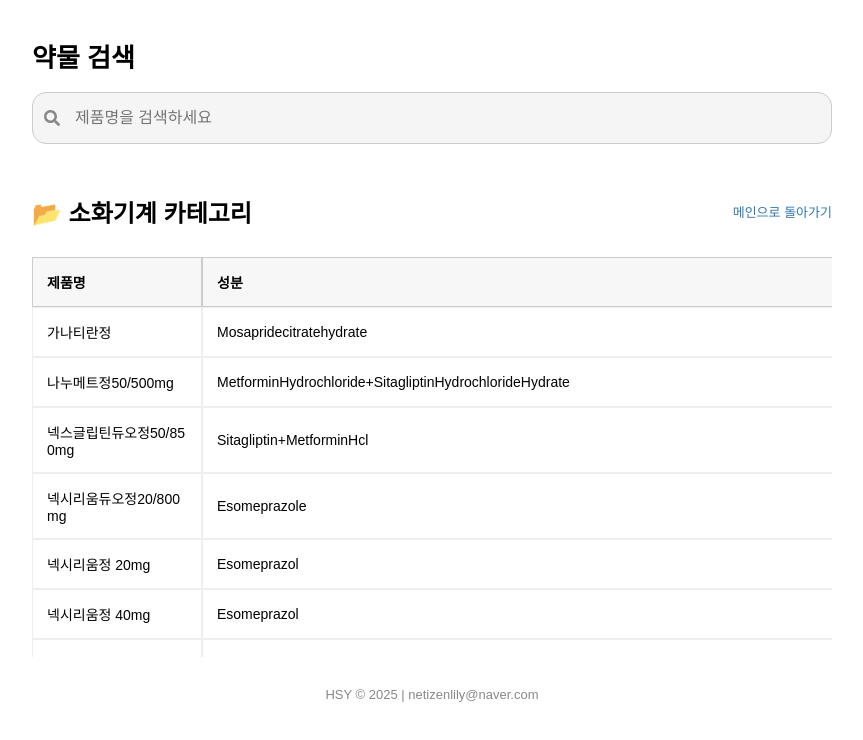
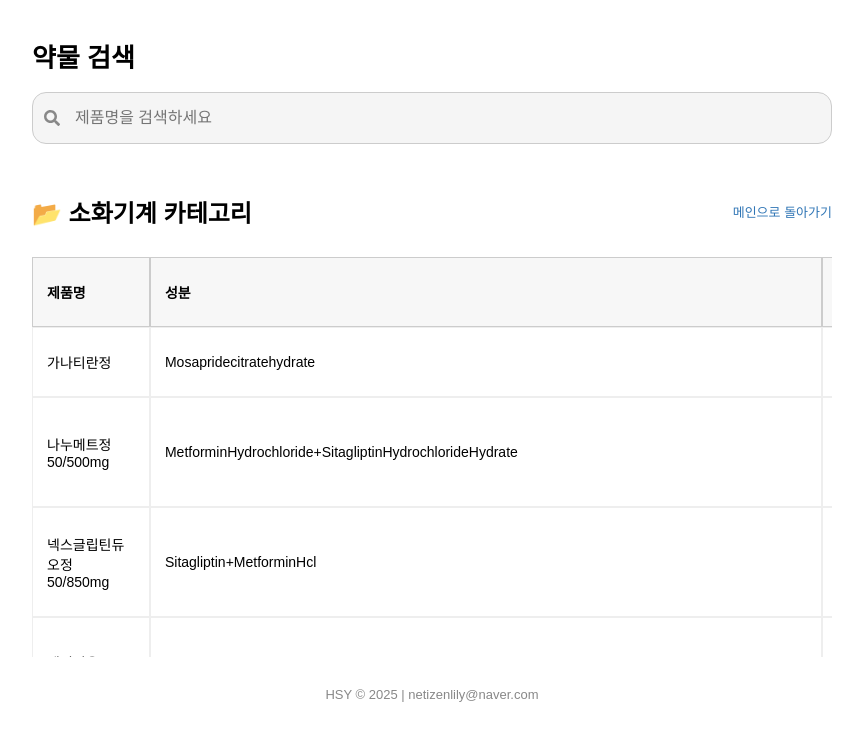
Before and after one commit to dasampharm/dasanpharm, a React (Create React App) app: page / in a window 1280 px wide. Both pictures are taken after a click on the button "소화기계". Shown: the top 740 px of the page, without its empty margins (208-1071 px from the left). Built offline with nearby package versions, Linux system fonts and the light colour scheme.

Commit message:
Update Appjs

```diff
--- a/src/App.js
+++ b/src/App.js
@@ -94,20 +94,7 @@ function App() {
                 boxSizing: "border-box"
               }}
             />
-            <ul style={{
-              listStyle: "none",
-              paddingLeft: 0,
-              maxHeight: "400px",
-              overflowY: "auto",
-              border: suggestions.length > 0 ? "1px solid #ccc" : "none",
-              margin: 0,
-              background: "white",
-              position: "absolute",
-              top: "56px",
-              zIndex: 2,
-              borderRadius: "4px",
-              width: "100%"
-            }}>
+            <ul style={{ listStyle: "none", paddingLeft: 0, maxHeight: "400px", overflowY: "auto", border: suggestions.length > 0 ? "1px solid #ccc" : "none", margin: 0, background: "white", position: "absolute", top: "56px", zIndex: 2, borderRadius: "4px", width: "100%" }}>
               {suggestions.map((item, index) => (
                 <li key={index} onClick={() => handleSuggestionClick(item)} style={{ cursor: "pointer", padding: "10px 12px" }}>{item["제품명"]}</li>
               ))}
@@ -121,26 +108,12 @@ function App() {
           <h3 style={{ fontSize: "16px", marginTop: "20px", marginBottom: "8px" }}>약물 카테고리</h3>
           <div style={{ display: "flex", flexWrap: "wrap", gap: "10px", marginBottom: "20px" }}>
             {categories.map((cat) => (
-              <button key={cat} onClick={() => handleCategoryClick(cat)} style={{
-                padding: "10px 16px",
-                border: "1px solid #ccc",
-                borderRadius: "12px",
-                background: "white",
-                fontSize: "14px",
-                cursor: "pointer"
-              }}>{cat}</button>
+              <button key={cat} onClick={() => handleCategoryClick(cat)} style={{ padding: "10px 16px", border: "1px solid #ccc", borderRadius: "12px", background: "white", fontSize: "14px", cursor: "pointer" }}>{cat}</button>
             ))}
           </div>
 
           <h3 style={{ fontSize: "16px", marginBottom: "8px" }}>안내사항</h3>
-          <div style={{
-            backgroundColor: "#f9f9f9",
-            border: "1px solid #ccc",
-            borderRadius: "12px",
-            padding: "20px",
-            fontSize: "13px",
-            lineHeight: "1.7"
-          }}>
+          <div style={{ backgroundColor: "#f9f9f9", border: "1px solid #ccc", borderRadius: "12px", padding: "20px", fontSize: "13px", lineHeight: "1.7" }}>
             <p>다산팜에서 거래하는 약물 리스트입니다.</p>
             <p>제품명 검색 시 동일 성분의 약물이 보여집니다.</p>
             <p>약가는 매일 영업일 10시 경에 업데이트됩니다.</p>
@@ -149,12 +122,7 @@ function App() {
       )}
 
       {(selectedDrug || selectedCategory) && (
-        <div style={{
-          marginTop: "20px",
-          width: "100%",
-          overflowX: "auto",
-          overscrollBehavior: "contain"
-        }}>
+        <div style={{ marginTop: "20px", width: "100%", overflowX: "auto", overscrollBehavior: "contain" }}>
           {selectedDrug && (
             <div style={{ marginBottom: "8px" }}>
               <div style={{ fontSize: "16px" }}>성분: {selectedDrug["성분"]} {selectedDrug["용량"]}</div>
@@ -163,15 +131,7 @@ function App() {
 
           <div style={{ display: "flex", justifyContent: "space-between", alignItems: "center", marginBottom: "8px" }}>
             <h2>{selectedDrug ? "동일성분조회" : `📂 ${selectedCategory} 카테고리`}</h2>
-            <span onClick={() => {
-              setSelectedCategory(null);
-              setSelectedDrug(null);
-              setQuery(""); // <-- 여기 추가!
-            }} style={{
-              fontSize: "13px",
-              color: "#2F75B5",
-              cursor: "pointer"
-            }}>메인으로 돌아가기</span>
+            <span onClick={() => { setSelectedCategory(null); setSelectedDrug(null); setQuery(""); }} style={{ fontSize: "13px", color: "#2F75B5", cursor: "pointer" }}>메인으로 돌아가기</span>
           </div>
 
           {selectedDrug && (
@@ -180,105 +140,33 @@ function App() {
             </label>
           )}
 
-          <div style={{
-            maxHeight: "400px",
-            overflowY: "auto",
-            position: "relative",
-            overscrollBehavior: "contain"
-          }}>
-            <table style={{
-              minWidth: "900px",
-              borderCollapse: "separate",
-              borderSpacing: "0",
-              fontSize: "14px",
-              width: "100%",
-              marginBottom: "0"
-            }}>
+          <div style={{ maxHeight: "400px", overflowY: "auto", position: "relative", overscrollBehavior: "contain" }}>
+            <table style={{ minWidth: "900px", borderCollapse: "separate", borderSpacing: "0", fontSize: "14px", width: "100%", marginBottom: "0" }}>
               <thead>
                 <tr>
-                  <th style={{
-                    padding: "14px",
-                    border: "1px solid #ccc",
-                    backgroundColor: "#f7f7f7",
-                    textAlign: "left",
-                    position: "sticky",
-                    top: 0,
-                    left: 0,
-                    zIndex: 4,
-                    maxWidth: "10em",
-                    whiteSpace: "normal",
-                    overflowWrap: "break-word",
-                    wordBreak: "keep-all"
-                  }}>제품명</th>
+                  <th style={{ padding: "14px", border: "1px solid #ccc", backgroundColor: "#f7f7f7", textAlign: "left", position: "sticky", top: 0, left: 0, zIndex: 4, background: "#f7f7f7" }}>제품명</th>
                   {selectedDrug ? null : (
-                    <th style={{
-                      padding: "14px",
-                      border: "1px solid #ccc",
-                      backgroundColor: "#f7f7f7",
-                      textAlign: "left",
-                      position: "sticky",
-                      top: 0,
-                      zIndex: 2,
-                      whiteSpace: "normal",
-                      overflowWrap: "break-word"
-                    }}>성분</th>
+                    <th style={{ padding: "14px", border: "1px solid #ccc", backgroundColor: "#f7f7f7", textAlign: "left", position: "sticky", top: 0, zIndex: 3, background: "#f7f7f7" }}>성분</th>
                   )}
                   {["용량", "제약사", "약가", "요율", "환산액", "품절", "비고"].map((label, i) => (
-                    <th key={i} style={{
-                      padding: "14px",
-                      border: "1px solid #ccc",
-                      backgroundColor: "#f7f7f7",
-                      textAlign: "left",
-                      position: "sticky",
-                      top: 0,
-                      zIndex: 2,
-                      whiteSpace: "normal",
-                      overflowWrap: "break-word"
-                    }}>{label}</th>
+                    <th key={i} style={{ padding: "14px", border: "1px solid #ccc", backgroundColor: "#f7f7f7", textAlign: "left", position: "sticky", top: 0, zIndex: 2, background: "#f7f7f7" }}>{label}</th>
                   ))}
                 </tr>
               </thead>
               <tbody>
                 {getFilteredDrugs().map((drug, index) => (
                   <tr key={index}>
-                    <td style={{
-                      padding: "14px",
-                      border: "1px solid #eee",
-                      maxWidth: "10em",
-                      whiteSpace: "normal",
-                      overflowWrap: "break-word",
-                      wordBreak: "keep-all",
-                      position: "sticky",
-                      left: 0,
-                      background: "#fff",
-                      zIndex: 1
-                    }}>{drug["제품명"]}</td>
+                    <td style={{ padding: "14px", border: "1px solid #eee", background: "#fff", position: "sticky", left: 0, zIndex: 1 }}>{drug["제품명"]}</td>
                     {selectedDrug ? null : (
-                      <td style={{
-                        padding: "14px",
-                        border: "1px solid #eee",
-                        whiteSpace: "normal",
-                        overflowWrap: "break-word"
-                      }}>{drug["성분"]}</td>
+                      <td style={{ padding: "14px", border: "1px solid #eee" }}>{drug["성분"]}</td>
                     )}
-                    <td style={{
-                      padding: "14px",
-                      border: "1px solid #eee",
-                      whiteSpace: "normal",
-                      overflowWrap: "break-word"
-                    }}>{drug["용량"]}</td>
-                    <td style={{
-                      padding: "14px",
-                      border: "1px solid #eee",
-                      whiteSpace: "normal",
-                      overflowWrap: "break-word",
-                      wordBreak: "keep-all"
-                    }}>{drug["제약사"]}</td>
-                    <td style={{ padding: "14px", border: "1px solid #eee", whiteSpace: "nowrap" }}>{drug["약가"]}</td>
-                    <td style={{ padding: "14px", border: "1px solid #eee", whiteSpace: "nowrap" }}>{drug["요율"]}</td>
-                    <td style={{ padding: "14px", border: "1px solid #eee", whiteSpace: "nowrap" }}>{drug["환산액"]}</td>
-                    <td style={{ padding: "14px", border: "1px solid #eee", whiteSpace: "nowrap" }}>{drug["품절"]}</td>
-                    <td style={{ padding: "14px", border: "1px solid #eee", whiteSpace: "nowrap" }}>{drug["비고"]}</td>
+                    <td style={{ padding: "14px", border: "1px solid #eee" }}>{drug["용량"]}</td>
+                    <td style={{ padding: "14px", border: "1px solid #eee" }}>{drug["제약사"]}</td>
+                    <td style={{ padding: "14px", border: "1px solid #eee" }}>{drug["약가"]}</td>
+                    <td style={{ padding: "14px", border: "1px solid #eee" }}>{drug["요율"]}</td>
+                    <td style={{ padding: "14px", border: "1px solid #eee" }}>{drug["환산액"]}</td>
+                    <td style={{ padding: "14px", border: "1px solid #eee" }}>{drug["품절"]}</td>
+                    <td style={{ padding: "14px", border: "1px solid #eee" }}>{drug["비고"]}</td>
                   </tr>
                 ))}
               </tbody>
```
